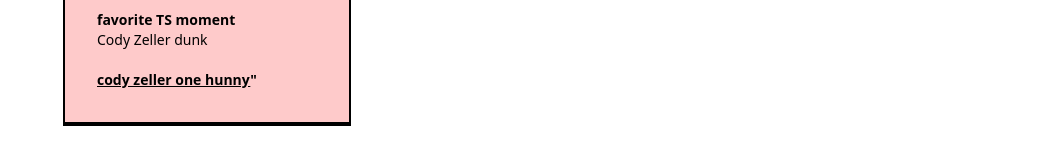
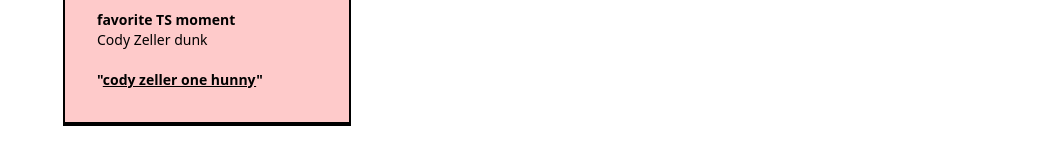
Before and after one commit to Lam-Pham/topshot-simulator, a Next.js app: page / in a window 1280 px wide. Shown: the part 4541-4701 px from the top of the page, without its empty margins (225-1280 px from the left). Built offline with nearby package versions, Linux system fonts and the light colour scheme; what tailwindcss-animatecss would draw is missing.

Commit message:
small copy fix

```diff
--- a/components/founders.js
+++ b/components/founders.js
@@ -94,7 +94,7 @@ export default function Founders() {
                   <a href="nbatopshot.com" target="_blank" class="font-bold hover:underline">Kristee</a><br/><br/>
                     <span class="font-bold">favorite TS moment</span><br/>
                     Cody Zeller dunk<br/><br/>
-                    <span class="font-bold"><a href="https://nbatopshot.com/user/@kdogemon/showcases" target="_blank" class="underline">cody zeller one hunny</a>"</span>
+                    <span class="font-bold">"<a href="https://nbatopshot.com/user/@kdogemon/showcases" target="_blank" class="underline">cody zeller one hunny</a>"</span>
 
                 </p>
 
```
